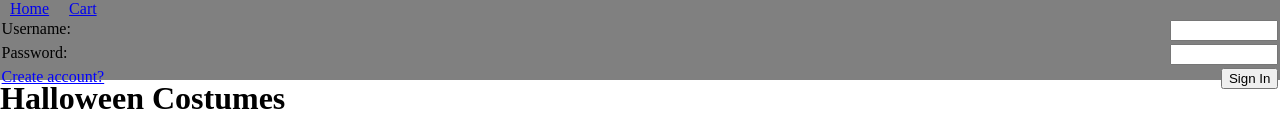
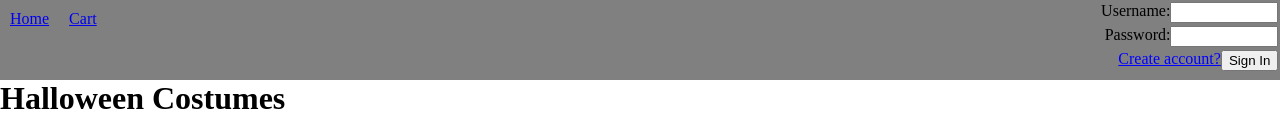
Before and after one commit to FSA-Courage-The-Cowardly-Dog/shopper, a React (Create React App) app: page / in a window 1280 px wide. Shown: the top 140 px of the page. Built offline with nearby package versions, Linux system fonts and the light colour scheme; no server answers; grey boxes are pictures that could not be loaded.

Commit message:
tweaked css for sign in

```diff
--- a/public/css/userbar.css
+++ b/public/css/userbar.css
@@ -5,6 +5,8 @@ header {
     height: 80px;
     width: 100%;
     position: relative;
+    display: flex;
+    justify-content: flex-end;
 }
 /* temp styling for nav bar links for now */
 .temp-link {
@@ -30,13 +32,14 @@ header {
     display: flex;
     flex-direction: column;
     width: 100%;
-
+    align-items: flex-end;
 }
 .login-line {
     display: flex;
     flex-direction: row;
     margin: .1em;
     justify-content: space-between;
+    max-width: 200px;
 }
 .login-input {
     max-width: 100px;
```
